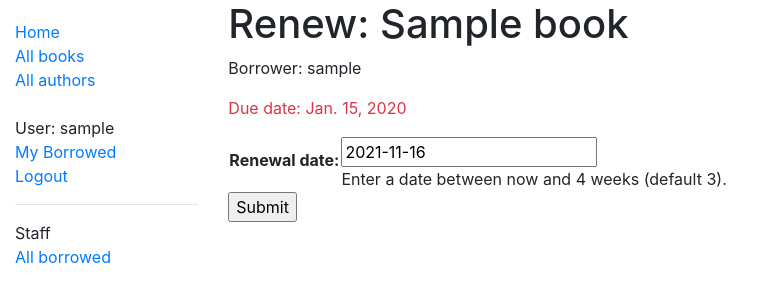
After one commit to toddbrentlinger/django-tutorial-mozilla, a Django app: page /catalog/book/00000000-0000-0000-0000-000000000001/renew/ in a window 1280 px wide. The commit adds this page. Shown: the top 302 px of the page, without its empty margins (0-774 px from the left). Run offline with Django 3.2, Linux system fonts and the light colour scheme; a user stored in the database is signed in; tables that the repository leaves empty hold one stand-in row (values such as "Sample post").

Commit message:
Adds page view with form to allow librarians to renew books using Form class

```diff
--- /dev/null
+++ b/locallibrary/catalog/forms.py
@@ -0,0 +1,23 @@
+import datetime
+
+from django import forms
+
+from django.core.exceptions import ValidationError
+from django.utils.translation import ugettext_lazy as _
+
+class RenewedBookForm(forms.Form):
+    renewal_date = forms.DateField(help_text='Enter a date between now and 4 weeks (default 3).')
+
+    def clean_renewal_date(self):
+        data = self.cleaned_data['renewal_date']
+
+        # Check if a date is not in the past
+        if data < datetime.date.today():
+            raise ValidationError(_('Invalid date - renewal in the past'))
+
+        # Check if a date is in the allowed range (+4 weeks from today)
+        if data > datetime.date.today() + datetime.timedelta(weeks=4):
+            raise ValidationError(_('Invalid date - renewal more than 4 weeks ahead'))
+
+        # Remeber to always return the cleaned data
+        return data
--- /dev/null
+++ b/locallibrary/catalog/templates/catalog/book_renew_librarian.html
@@ -0,0 +1,17 @@
+{% extends "base_generic.html" %}
+
+{% block content %}
+    <h1>Renew: {{ book_instance.book.title }}</h1>
+    <p>Borrower: {{ book_instance.borrower }}</p>
+    <p{% if book_instance.is_overdue %} class="text-danger"{% endif %}>
+        Due date: {{ book_instance.due_back }}
+    </p>
+
+    <form action="" method="post">
+        {% csrf_token %}
+        <table>
+            {{ form.as_table }}
+        </table>
+        <input type="submit" value="Submit">
+    </form>
+{% endblock %}
--- a/locallibrary/catalog/templates/catalog/bookinstance_list_borrowed.html
+++ b/locallibrary/catalog/templates/catalog/bookinstance_list_borrowed.html
@@ -8,6 +8,7 @@
             {% for bookinst in bookinstance_list %}
                 <li class="{% if bookinst.is_overdue %}text-danger{% endif %}">
                     <a href="{% url 'book-detail' bookinst.book.pk %}">{{ bookinst.book.title }}</a> ({{ bookinst.due_back }}) - {{ bookinst.borrower }}
+                    {% if perms.catalog.can_mark_returned %} - <a href="{% url 'renew-book-librarian' bookinst.id %}">Renew</a>{% endif %}
                 </li>
             {% endfor %}
         </ul>
--- a/locallibrary/catalog/urls.py
+++ b/locallibrary/catalog/urls.py
@@ -9,5 +9,6 @@ urlpatterns = [
     path('author/<int:pk>', views.AuthorDetailView.as_view(), name='author-detail'),
     path('mybooks/', views.LoanedBooksByUserListView.as_view(), name='my-borrowed'),
     path('borrowed/', views.LoanedBooksListView.as_view(), name='all-borrowed'),
+    path('book/<uuid:pk>/renew/', views.renew_book_librarian, name='renew-book-librarian'),
 
 ]
--- a/locallibrary/catalog/views.py
+++ b/locallibrary/catalog/views.py
@@ -1,7 +1,14 @@
-from django.shortcuts import render
+import datetime
+
+from django.shortcuts import render, get_object_or_404
 from django.views import generic
+from django.contrib.auth.decorators import login_required, permission_required
 from django.contrib.auth.mixins import LoginRequiredMixin, PermissionRequiredMixin
+from django.http import HttpResponseRedirect
+from django.urls import reverse
+
 from .models import Book, Author, BookInstance, Genre
+from .forms import RenewedBookForm
 
 # Create your views here.
 def index(request):
@@ -38,6 +45,39 @@ def index(request):
     # Render the HTML template index.html with the data in the context variable
     return render(request, 'index.html', context=context)
 
+@login_required
+@permission_required('catalog.can_mark_returned', raise_exception=True)
+def renew_book_librarian(request, pk):
+    """View function for renewing a specific BookInstance by librarian."""
+    book_instance = get_object_or_404(BookInstance, pk=pk)
+
+    # If this is a POST request, then process the Form data
+    if request.method == 'POST':
+
+        # Create a form instance and populate it with data from the request (binding)
+        form = RenewedBookForm(request.POST)
+
+        # Check if the form is valid
+        if form.is_valid():
+            # Process the data in form.cleaned_data as required (here we just write it to the model due_back field)
+            book_instance.due_back = form.cleaned_data['renewal_date']
+            book_instance.save()
+
+            # Redirect to a new URL
+            return HttpResponseRedirect(reverse('all-borrowed'))
+
+    # Else this is a GET (or any other method) create the default form
+    else:
+        proposed_renewal_date = datetime.date.today() + datetime.timedelta(weeks=3)
+        form = RenewedBookForm(initial={ 'renewal_date': proposed_renewal_date })
+
+    context = {
+        'form': form,
+        'book_instance': book_instance,
+    }
+
+    return render(request, 'catalog/book_renew_librarian.html', context)
+
 class BookListView(generic.ListView):
     model = Book
     paginate_by = 10
```
